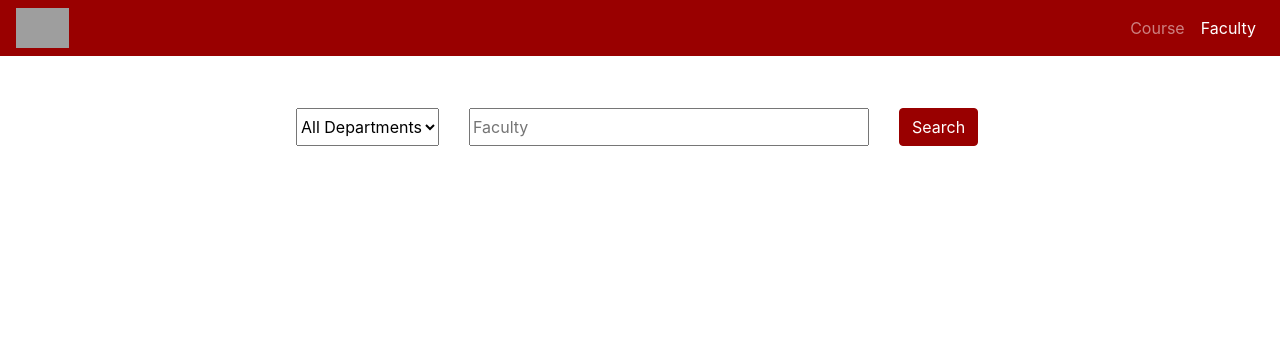
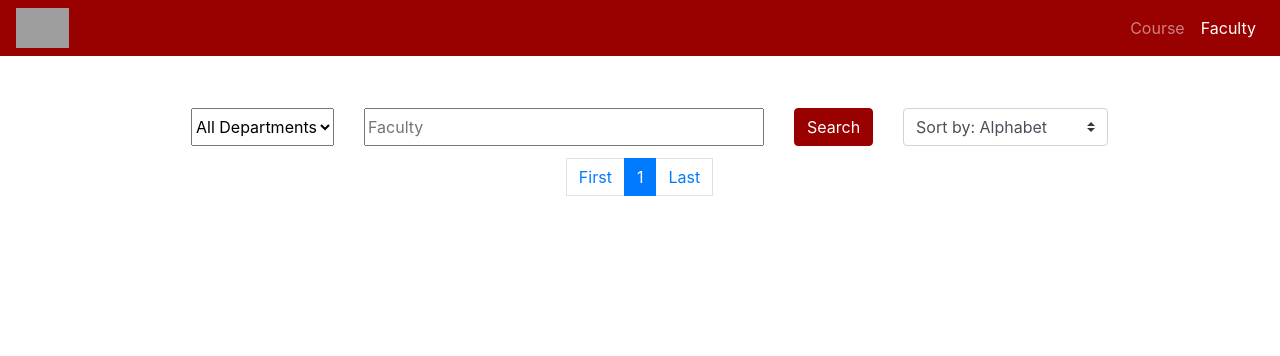
Before and after one commit to rpi-sdd-s19-group5/FinalProject, a Django app: page /search_prof in a window 1280 px wide. Shown: the top 356 px of the page. Run offline with Django 3.2, Linux system fonts and the light colour scheme; data that the repository does not hold is empty; some libraries are stand-ins or nearby versions; grey boxes are pictures that could not be loaded.

Commit message:
faculty paging

```diff
--- a/docker/project/polls/templates/polls/search_faculty.html
+++ b/docker/project/polls/templates/polls/search_faculty.html
@@ -22,9 +22,9 @@
         </div>
     </nav>
     <div class="container">
-        <div style="margin: 4px auto; text-align: center; width: 1000px; padding-top: 100px;">
+        <div style="margin: 4px auto; text-align: center; width: 1200px; padding-top: 100px;">
             <form action="{% url 'search_prof' %}" method="get">
-                <div class="row" style="margin: 4px auto; text-align: center; width: 718px;">
+                <div class="row" style="margin: 4px auto; text-align: center; width: 1018px;">
                     <div class="col-auto">
                         <select ng-model="dep" name="dept" ng-init="dep = names[0]" ng-options="x for x in names"
                                 style="height: 38px;"></select>
@@ -41,6 +41,13 @@
                                 style="background-color: rgb(153, 0, 0); border-color: rgb(153, 0, 0);">Search
                         </button>
                     </div>
+                    <div class="col-auto">
+                        <select name="sort" class="custom-select">
+                            <option value="1">Sort by: Alphabet</option>
+                            <option value="2">Sort by: Course Code</option>
+                            <option value="3">Sort by: Relevance</option>
+                        </select>
+                    </div>
                 </div>
             </form>
         </div>
@@ -54,6 +61,35 @@
                 </div>
             </div>
         {% endfor %}
+        <div id="pages">
+        <nav>
+            <ul class="pagination justify-content-center">
+                <li class="page-item">
+                <li class="page-item"><a class='active page-link' href="?page=1{% if request.GET.dept %}&dept={{request.GET.dept}}{% endif %}{% if request.GET.search_content %}&search_content={{request.GET.search_content}}{% endif %}">First</a></li>
+                {% if search_results.has_previous %}
+                    <a class='active page-link' href="?page={{ search_results.previous_page_number }}{% if request.GET.dept %}&dept={{request.GET.dept}}{% endif %}{% if request.GET.search_content %}&search_content={{request.GET.search_content}}{% endif %}">Previous</a>
+                {% endif %}
+                {% if search_results.number|add:-2 > 0 %}
+                <li class="page-item"><a class='active page-link' href="?page={{ search_results.number|add:-2 }}{% if request.GET.dept %}&dept={{request.GET.dept}}{% endif %}{% if request.GET.search_content %}&search_content={{request.GET.search_content}}{% endif %}">{{ search_results.number|add:-2 }}</a></li>
+                <li class="page-item"><a class='active page-link' href="?page={{ search_results.number|add:-1 }}{% if request.GET.dept %}&dept={{request.GET.dept}}{% endif %}{% if request.GET.search_content %}&search_content={{request.GET.search_content}}{% endif %}">{{ search_results.number|add:-1 }}</a></li>
+                {% elif search_results.number|add:-1 > 0 %}
+                <li class="page-item"><a class='active page-link' href="?page={{ search_results.number|add:-1 }}{% if request.GET.dept %}&dept={{request.GET.dept}}{% endif %}{% if request.GET.search_content %}&search_content={{request.GET.search_content}}{% endif %}">{{ search_results.number|add:-1 }}</a></li>
+                {% endif %}
+                <li class="active page-item"><a class="page-link">{{ search_results.number }} <span class="sr-only">(current)</span></a></li>
+                {% if search_results.number|add:2 <= search_results.paginator.num_pages %}
+                <li class="page-item"><a class='active page-link' href="?page={{ search_results.number|add:1 }}{% if request.GET.dept %}&dept={{request.GET.dept}}{% endif %}{% if request.GET.search_content %}&search_content={{request.GET.search_content}}{% endif %}">{{ search_results.number|add:1 }}</a></li>
+                <li class="page-item"><a class='active page-link' href="?page={{ search_results.number|add:2 }}{% if request.GET.dept %}&dept={{request.GET.dept}}{% endif %}{% if request.GET.search_content %}&search_content={{request.GET.search_content}}{% endif %}">{{ search_results.number|add:2 }}</a></li>
+                {% elif search_results.number|add:1 <= search_results.paginator.num_pages %}
+                <li class="page-item"><a class='active page-link' href="?page={{ search_results.number|add:1 }}{% if request.GET.dept %}&dept={{request.GET.dept}}{% endif %}{% if request.GET.search_content %}&search_content={{request.GET.search_content}}{% endif %}">{{ search_results.number|add:1 }}</a></li>
+                {% endif %}
+                {% if search_results.has_next %}
+                    <a class='active page-link' href="?page={{ search_results.next_page_number }}{% if request.GET.dept %}&dept={{request.GET.dept}}{% endif %}{% if request.GET.search_content %}&search_content={{request.GET.search_content}}{% endif %}">Next</a>
+                {% endif %}
+                <a class='active page-link' href="?page={{ search_results.paginator.num_pages }}{% if request.GET.dept %}&dept={{request.GET.dept}}{% endif %}{% if request.GET.search_content %}&search_content={{request.GET.search_content}}{% endif %}">Last</a>
+                </li>
+            </ul>
+        </nav>
+        </div>
     </div>
 
     <script>
--- a/docker/project/polls/views.py
+++ b/docker/project/polls/views.py
@@ -70,24 +70,34 @@ def course_detail(request, name_num):
 
 # List all related professors
 def search_prof(request):
-    if request.GET:
+    if request.GET and 'search_content' in request.GET:
         print(request.GET)
         search_content = request.GET["search_content"]
         print(search_content)
-        prof_result = ProfInfo.search_prof_tool(search_content)[:10]
-
+        prof_result = ProfInfo.search_prof_tool(search_content)
         for prof in prof_result: prof["dept"] = prof["dept"].replace('|', ' ')
         context = {
             'search_results': prof_result,
             'search_content': search_content,
         }
     else:
-        prof_result = ProfInfo.objects.all()[:10]
+        prof_result = ProfInfo.objects.all()
         for prof in prof_result: prof.dept = prof.dept.replace('|', ' ')
         context = {
             'search_results': prof_result,
         }
-
+    paginator = Paginator(prof_result, 10)
+    if request.method == "GET":
+        page = request.GET.get('page', 1)
+        try:
+            profs = paginator.page(page)
+        except PageNotAnInteger:
+            profs = paginator.page(1)
+        except InvalidPage:
+            return HttpResponse('Cannot find anything')
+        except EmptyPage:
+            profs = paginator.page(paginator.num_pages)
+    context['search_results'] = profs
     return render(request, 'polls/search_faculty.html', context)
 
 
```
